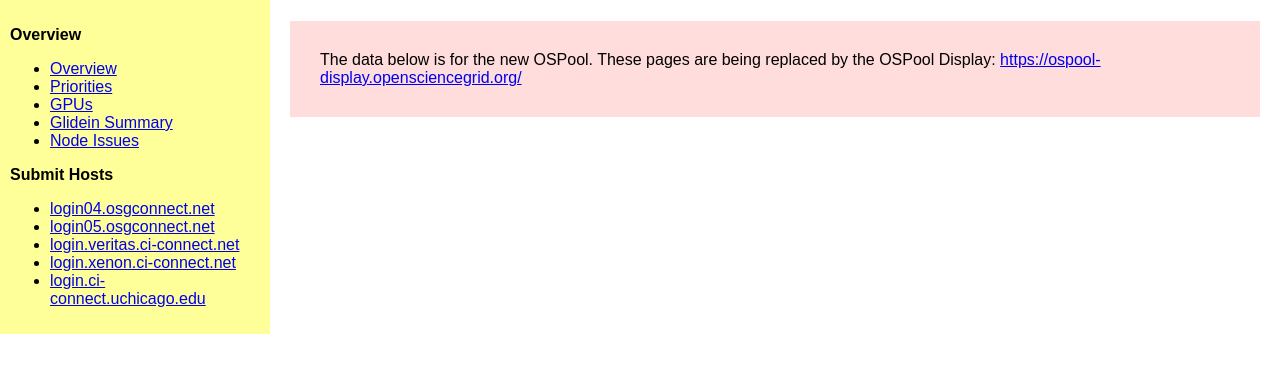
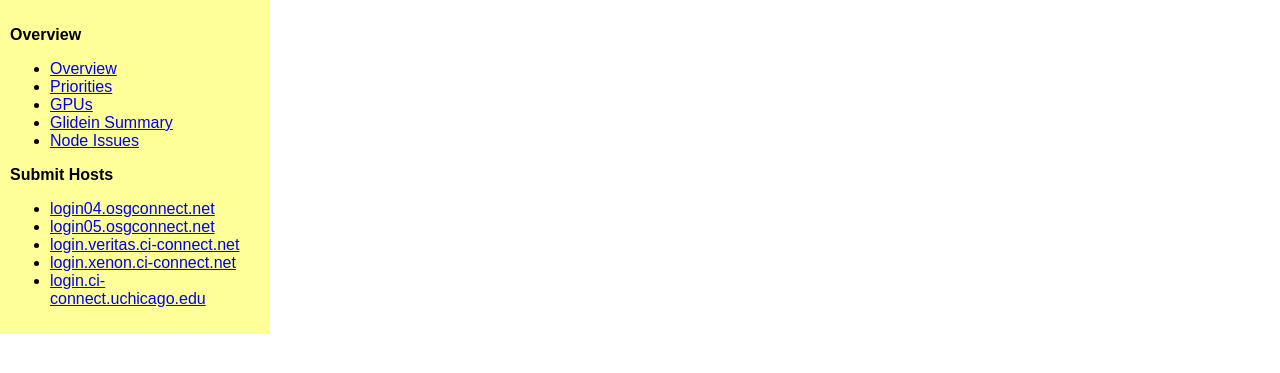
Before and after one commit to opensciencegrid/images, a PHP site: page /header.php in a window 1280 px wide. Shown: the top 373 px of the page. Run offline with PHP 8.4, Linux system fonts and the light colour scheme; data that the repository does not hold is empty.

Commit message:
SOFTWARE-4803: Added graph for the OSPool attribute

```diff
--- a/opensciencegrid/ospool-cm/ospool-overview/header.php
+++ b/opensciencegrid/ospool-cm/ospool-overview/header.php
@@ -34,10 +34,3 @@
 
       </div>
       <div id="main">
-
-        <p>
-        <div class="warning">
-          The data below is for the new OSPool. These pages are being replaced by the OSPool Display:
-          <a href="https://ospool-display.opensciencegrid.org/">https://ospool-display.opensciencegrid.org/</a>
-        </div>
-        </p>
--- a/opensciencegrid/ospool-cm/ospool-overview/index.php
+++ b/opensciencegrid/ospool-cm/ospool-overview/index.php
@@ -15,6 +15,9 @@
 <img src='data/idle.png'>
 </div>
 
+<div class="box">
+<img src='data/ospool.png'>
+</div>
 
 <?php
   include("footer.php");
```
Also changed, not shown: 1 other file.
